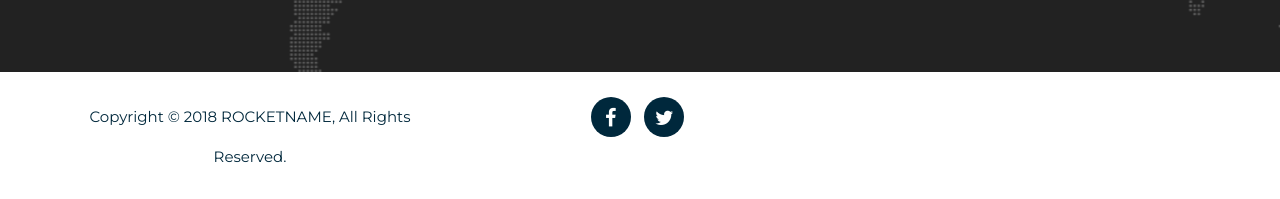
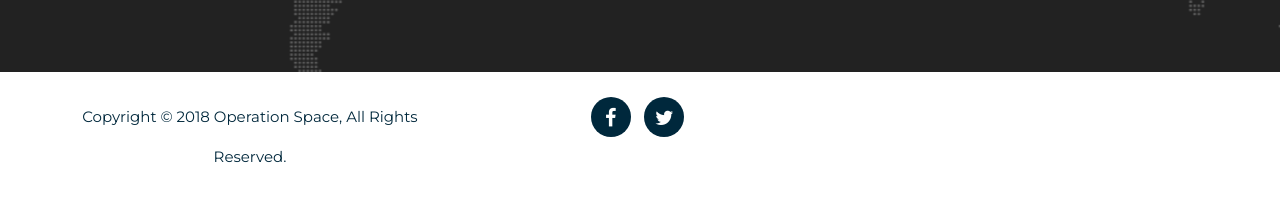
Before and after one commit to HughFerg/operation-space, a Jekyll site: the page built from index.html, in a window 1280 px wide and 900 px high, scrolled down 4016 px. Shown: the part 698-897 px from the top of the window. Built offline with Jekyll 4.4.1, drawn with Linux system fonts in a browser that asks for light colours; nearby versions of some CDN libraries; some web fonts are replaced; library files that are not in the unit come from our copies.

Commit message:
updated footer info

```diff
--- a/_includes/2016_data/footer.html
+++ b/_includes/2016_data/footer.html
@@ -18,7 +18,7 @@ footer {
         <div class="container">
             <div class="row">
                 <div class="col-md-4">
-                    <span class="copyright">Copyright © 2018 ROCKETNAME, All Rights Reserved.</span>
+                    <span class="copyright">Copyright © 2018 Operation Space, All Rights Reserved.</span>
                 </div>
                 <div class="col-md-4">
                     <ul class="list-inline social-buttons">
```
